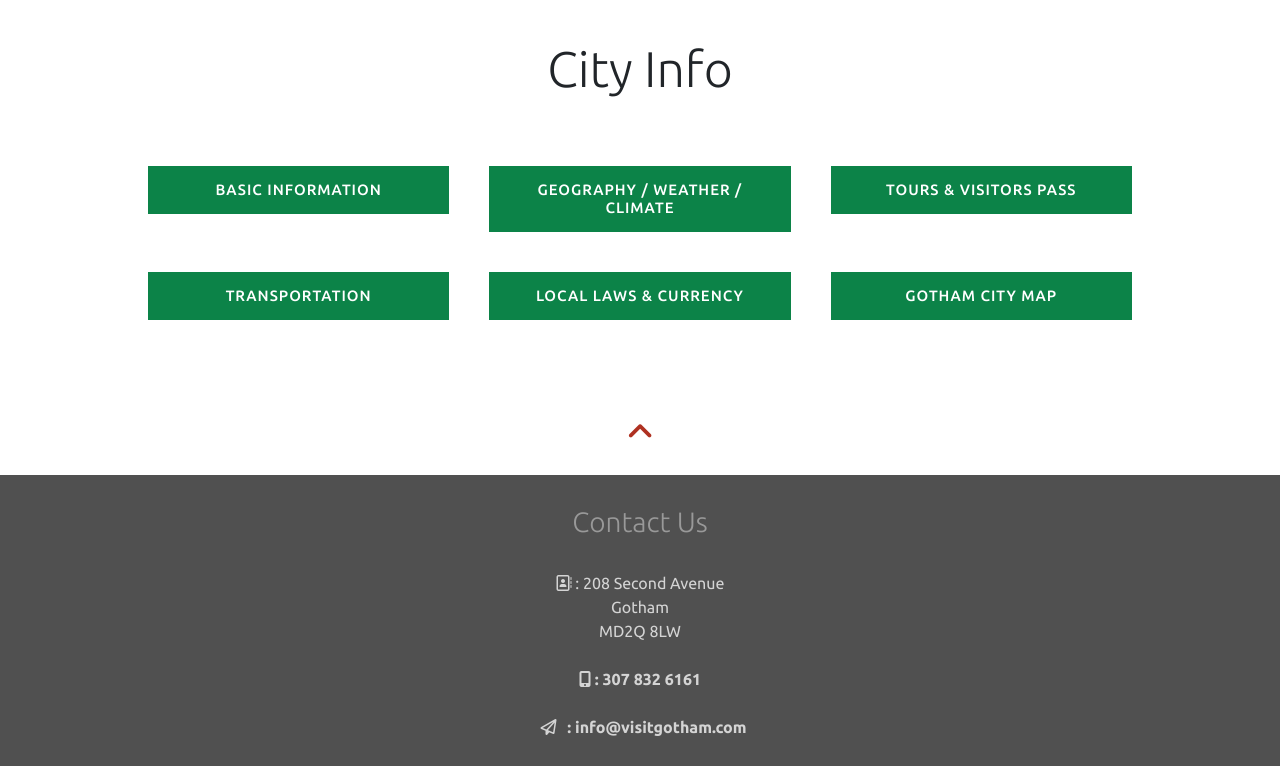
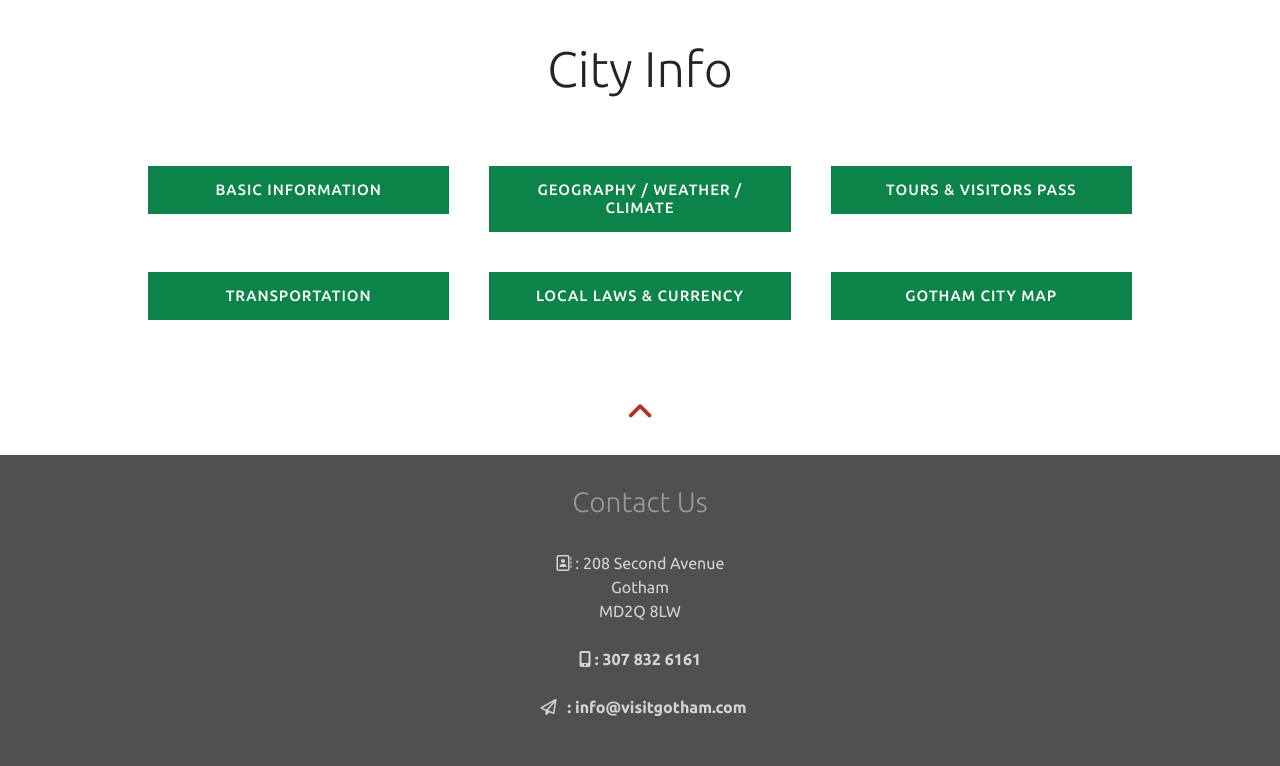
Before and after one commit to liamoconnor87/VisitGotham, a plain HTML site: page index.html in a window 1280 px wide. Shown: the part 3017-3783 px from the top of the page. Drawn offline with nearby package versions, Linux system fonts and the light colour scheme.

Commit message:
fix: margin decrease so scroll up feat isnt seperated as far.

```diff
--- a/assets/css/style.css
+++ b/assets/css/style.css
@@ -317,7 +317,7 @@ footer{
 
 .city-landing{
     background-color: rgb(255, 255, 255);
-    padding-bottom: 40px;
+    padding-bottom: 20px;
 }
 
 .city-landing h1{
```
Also changed, not shown: index.html (+1 -0 lines).
